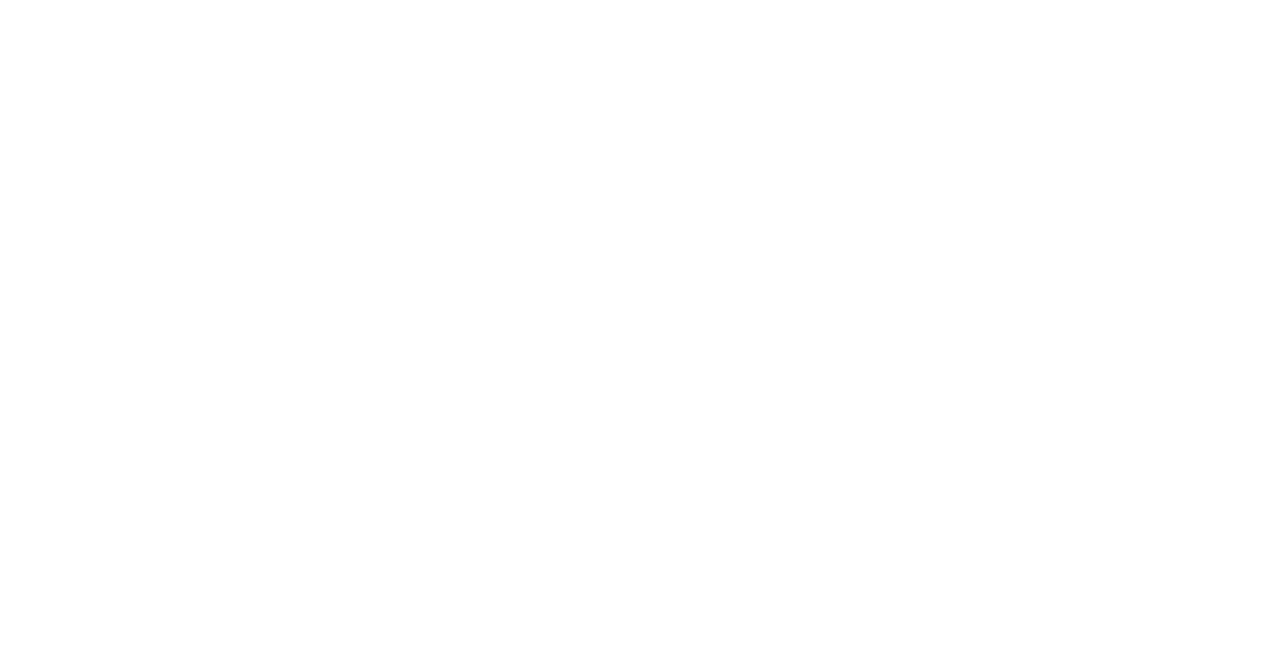
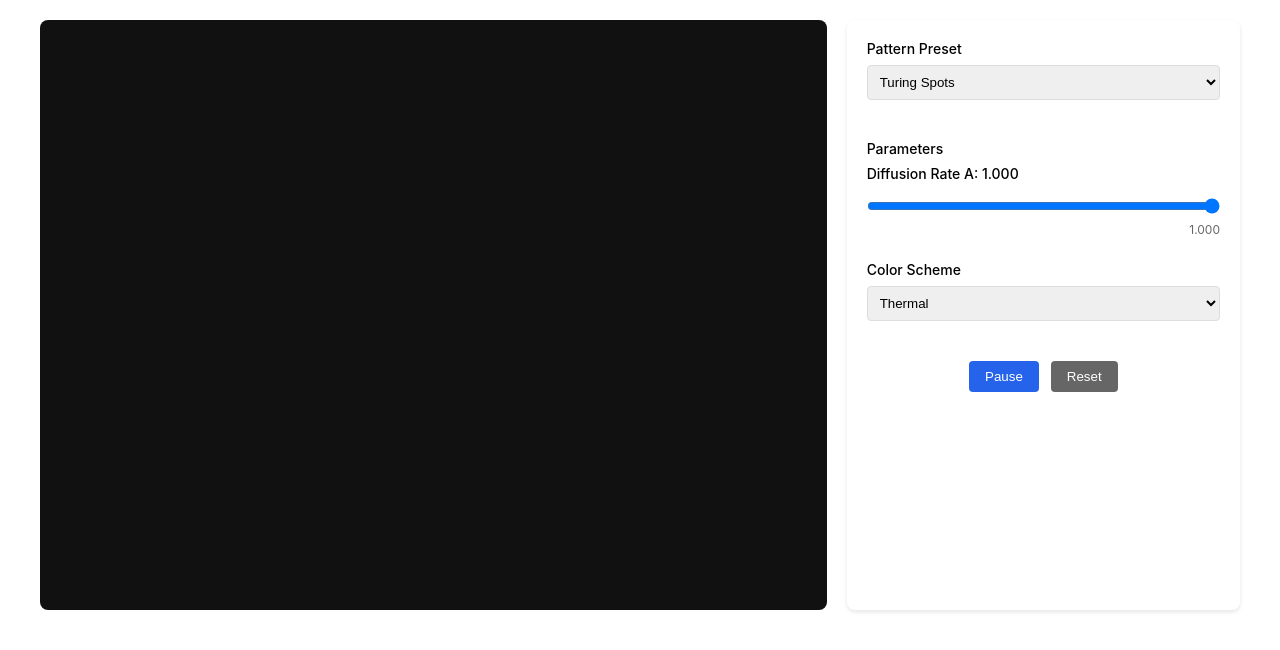
Before and after one commit to mikeyj777/math_animation_studio, a React (Create React App) app in the folder client/: page /reaction-diffusion in a window 1280 px wide. Before the commit this address had no page. Shown: the top 650 px of the page. Built offline with nearby package versions, Linux system fonts and the light colour scheme.

Commit message:
playing with rx diffusion

```diff
--- a/client/src/App.js
+++ b/client/src/App.js
@@ -1,7 +1,8 @@
 // App.js
 import React from 'react';
 import { BrowserRouter as Router, Route, Routes } from 'react-router-dom';
-import MathAnimationControls from './components/MathAnimationControls ';
+import MathAnimationControls from './components/MathAnimationControls';
+import ReactionDiffusion from './components/ReactionDiffusion';
 import './App.css';
 
 function App() {
@@ -9,6 +10,7 @@ function App() {
     <Router>
       <Routes>
         <Route path="/anim-controls" element={<MathAnimationControls />} />
+        <Route path="/reaction-diffusion" element={<ReactionDiffusion />} />
       </Routes>
     </Router>
   );
--- /dev/null
+++ b/client/src/components/ReactionDiffusion.jsx
@@ -0,0 +1,151 @@
+// components/ReactionDiffusion.jsx
+import React, { useState, useEffect, useRef } from 'react';
+import '../styles/global.css';
+
+const PRESETS = {
+  TURING_SPOTS: {
+    name: "Turing Spots",
+    diffusionA: 1.0,
+    diffusionB: 0.5,
+    feedRate: 0.055,
+    killRate: 0.062
+  },
+  CORAL_GROWTH: {
+    name: "Coral Growth",
+    diffusionA: 1.0,
+    diffusionB: 0.4,
+    feedRate: 0.0367,
+    killRate: 0.0649
+  },
+  FINGERPRINT: {
+    name: "Fingerprint",
+    diffusionA: 1.0,
+    diffusionB: 0.6,
+    feedRate: 0.037,
+    killRate: 0.06
+  },
+  MAZE_PATTERN: {
+    name: "Maze Pattern",
+    diffusionA: 1.0,
+    diffusionB: 0.5,
+    feedRate: 0.029,
+    killRate: 0.057
+  }
+};
+
+const COLOR_SCHEMES = {
+  thermal: ['#000000', '#ff0000', '#ffff00', '#ffffff'],
+  ocean: ['#000033', '#0066ff', '#00ffff', '#ffffff'],
+  forest: ['#003300', '#00ff00', '#ffff00', '#ffffff'],
+  purple: ['#000033', '#6600ff', '#ff00ff', '#ffffff']
+};
+
+const ReactionDiffusion = () => {
+  const canvasRef = useRef(null);
+  const [isPlaying, setIsPlaying] = useState(true);
+  const [preset, setPreset] = useState('TURING_SPOTS');
+  const [params, setParams] = useState(PRESETS.TURING_SPOTS);
+  const [colorScheme, setColorScheme] = useState('thermal');
+
+  const handlePresetChange = (e) => {
+    const newPreset = e.target.value;
+    setPreset(newPreset);
+    setParams(PRESETS[newPreset]);
+  };
+
+  const handleParameterChange = (param, value) => {
+    setParams(prev => ({
+      ...prev,
+      [param]: parseFloat(value)
+    }));
+  };
+
+  return (
+    <div className="rd-container">
+      <div className="rd-layout">
+        <div className="rd-canvas-container">
+          <canvas
+            ref={canvasRef}
+            width={800}
+            height={600}
+            className="rd-canvas"
+          />
+        </div>
+
+        <div className="rd-controls">
+          <div className="rd-control-group">
+            <label className="rd-label">Pattern Preset</label>
+            <select
+              className="rd-select"
+              value={preset}
+              onChange={handlePresetChange}
+            >
+              {Object.keys(PRESETS).map(key => (
+                <option key={key} value={key}>
+                  {PRESETS[key].name}
+                </option>
+              ))}
+            </select>
+          </div>
+
+          <div className="rd-control-group">
+            <h3 className="rd-label">Parameters</h3>
+
+            <div>
+              <label className="rd-label">
+                Diffusion Rate A: {params.diffusionA.toFixed(3)}
+              </label>
+              <input
+                type="range"
+                className="rd-slider"
+                min="0.1"
+                max="1.0"
+                step="0.1"
+                value={params.diffusionA}
+                onChange={(e) => handleParameterChange('diffusionA', e.target.value)}
+              />
+              <div className="rd-value-display">{params.diffusionA.toFixed(3)}</div>
+            </div>
+
+            {/* Similar controls for other parameters */}
+            {/* ... */}
+          </div>
+
+          <div className="rd-control-group">
+            <label className="rd-label">Color Scheme</label>
+            <select
+              className="rd-select"
+              value={colorScheme}
+              onChange={(e) => setColorScheme(e.target.value)}
+            >
+              {Object.keys(COLOR_SCHEMES).map(scheme => (
+                <option key={scheme} value={scheme}>
+                  {scheme.charAt(0).toUpperCase() + scheme.slice(1)}
+                </option>
+              ))}
+            </select>
+          </div>
+
+          <div className="rd-button-group">
+            <button
+              className="rd-button rd-button-primary"
+              onClick={() => setIsPlaying(!isPlaying)}
+            >
+              {isPlaying ? 'Pause' : 'Play'}
+            </button>
+            <button
+              className="rd-button rd-button-secondary"
+              onClick={() => {
+                // Reset simulation
+              }}
+            >
+              Reset
+            </button>
+          </div>
+        </div>
+      </div>
+    </div>
+  );
+};
+
+export default ReactionDiffusion;
--- a/client/src/styles/global.css
+++ b/client/src/styles/global.css
@@ -1,3 +1,4 @@
 /* src/styles/global.css */
 
 @import './controls.css';
+@import './reaction-diffusion.css';
--- /dev/null
+++ b/client/src/styles/reaction-diffusion.css
@@ -0,0 +1,86 @@
+/* styles/components/reaction-diffusion.css */
+
+.rd-container {
+  width: 100%;
+  max-width: 1200px;
+  margin: 0 auto;
+  padding: 20px;
+}
+
+.rd-layout {
+  display: grid;
+  grid-template-columns: 2fr 1fr;
+  gap: 20px;
+}
+
+.rd-canvas-container {
+  background-color: #111;
+  border-radius: 8px;
+  overflow: hidden;
+}
+
+.rd-canvas {
+  width: 100%;
+  height: auto;
+  display: block;
+}
+
+.rd-controls {
+  background: white;
+  padding: 20px;
+  border-radius: 8px;
+  box-shadow: 0 2px 4px rgba(0,0,0,0.1);
+}
+
+.rd-control-group {
+  margin-bottom: 24px;
+}
+
+.rd-label {
+  display: block;
+  font-size: 14px;
+  margin-bottom: 8px;
+  font-weight: 500;
+}
+
+.rd-select {
+  width: 100%;
+  padding: 8px;
+  border: 1px solid #ddd;
+  border-radius: 4px;
+  margin-bottom: 16px;
+}
+
+.rd-slider {
+  width: 100%;
+  margin: 8px 0;
+}
+
+.rd-value-display {
+  font-size: 12px;
+  color: #666;
+  text-align: right;
+}
+
+.rd-button-group {
+  display: flex;
+  gap: 12px;
+  justify-content: center;
+}
+
+.rd-button {
+  padding: 8px 16px;
+  border: none;
+  border-radius: 4px;
+  cursor: pointer;
+}
+
+.rd-button-primary {
+  background: #2563eb;
+  color: white;
+}
+
+.rd-button-secondary {
+  background: #666;
+  color: white;
+}
```
Also changed, not shown: client/src/components/MathAnimationControls.jsx (line endings or trailing spaces).
